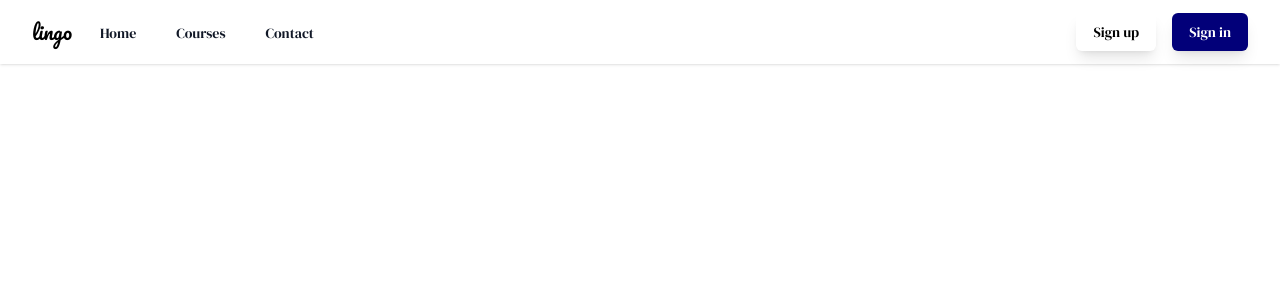
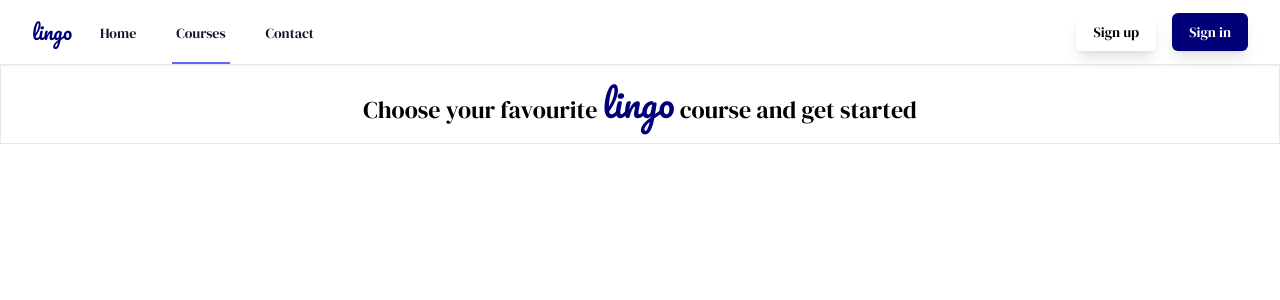
Before and after one commit to irriz-jayy/lingo, a React (Create React App) app: page /courses in a window 1280 px wide. Shown: the top 300 px of the page. Built offline with nearby package versions, Linux system fonts and the light colour scheme.

Commit message:
added courses page

```diff
--- a/src/App.js
+++ b/src/App.js
@@ -3,6 +3,7 @@ import "./App.css";
 import Landingpage from "./components/Landingpage";
 import Navbar from "./components/Navbar";
 import Contact from "./components/Contact";
+import Courses from "./components/Courses";
 
 function App() {
   return (
@@ -10,6 +11,7 @@ function App() {
       <Navbar />
       <Routes>
         <Route path="/" element={<Landingpage />} />
+        <Route path="/courses" element={<Courses />} />
         <Route path="/contact" element={<Contact />} />
       </Routes>
     </div>
--- a/src/components/Contact.jsx
+++ b/src/components/Contact.jsx
@@ -5,9 +5,9 @@ function Contact() {
     <>
       <div className="flex h-[70vh] items-center justify-center flex-col sm:flex-col lg:flex-row">
         <div>
-          <p className="text-4xl font-heading p-2">
+          <p className="text-3xl font-heading p-2">
             Contact us to start your journey with{" "}
-            <span className="font-logo">lingo </span> today
+            <span className="font-logo text-main text-4xl">lingo </span> today
           </p>
           <p className="text-gray-500 font-paragraph">
             12 Terry Francine Drive San Fransisco, CA 12345
--- /dev/null
+++ b/src/components/Courses.jsx
@@ -0,0 +1,17 @@
+import React from "react";
+
+function Courses() {
+  return (
+    <>
+      <div className="flex h-20 border items-center justify-center flex-col sm:flex-col lg:flex-row">
+        <p className="text-2xl font-heading p-2">
+          Choose your favourite{" "}
+          <span className="font-logo text-main text-4xl">lingo</span> course and
+          get started
+        </p>
+      </div>
+    </>
+  );
+}
+
+export default Courses;
--- a/src/components/Landingpage.jsx
+++ b/src/components/Landingpage.jsx
@@ -7,7 +7,7 @@ function Landingpage() {
       <div className="flex h-[90vh] flex-col sm:flex-col lg:flex-row">
         <div className="flex flex-col items-center justify-center w-full h-1/2  sm:w-full sm:h-1/2 lg:w-1/2 lg:h-full">
           <div className="font-paragraph text-4xl text-black p-2">
-            Welcome to <span className="font-logo">lingo</span>
+            Welcome to <span className="font-logo text-main">lingo</span>
           </div>
           <div className="font-paragraph text-lg text-gray-500 p-2">
             We offer a wide range of language courses taught by experienced and
--- a/src/components/Navbar.jsx
+++ b/src/components/Navbar.jsx
@@ -14,7 +14,7 @@ export default function Example() {
     },
     {
       text: "Courses",
-      path: "#",
+      path: "/courses",
       className:
         "inline-flex items-center border-b-2 border-button px-1 pt-1 text-sm font-medium font-heading text-gray-900",
     },
@@ -44,10 +44,10 @@ export default function Example() {
                   </Disclosure.Button>
                 </div>
                 <div className="flex flex-shrink-0 items-center">
-                  <p className="block  w-auto font-logo text-xl lg:hidden">
+                  <p className="block  w-auto font-logo text-main text-xl lg:hidden">
                     lingo
                   </p>
-                  <p className="hidden w-auto font-logo text-xl lg:block">
+                  <p className="hidden w-auto font-logo text-main text-xl lg:block">
                     lingo
                   </p>
                 </div>
```
